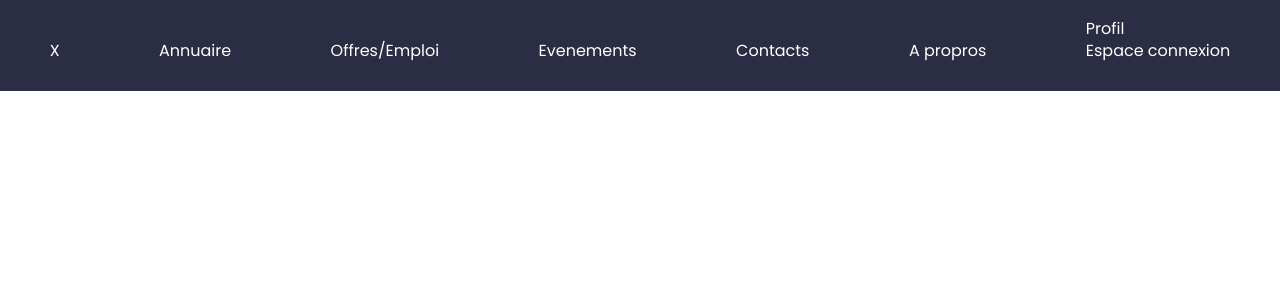
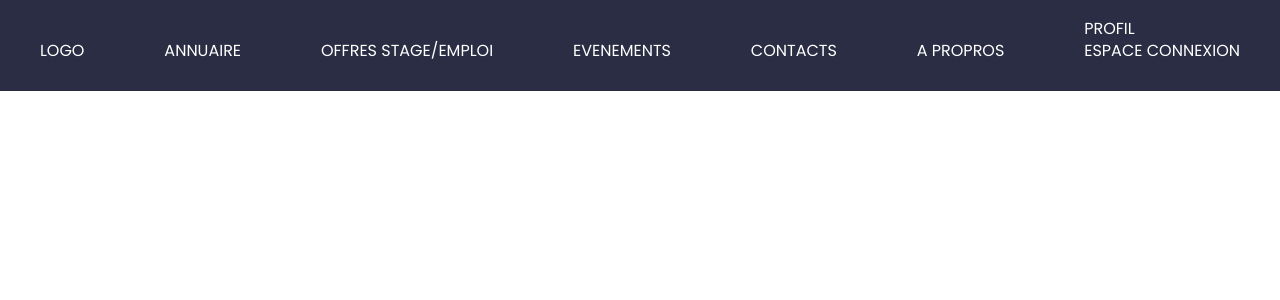
Before and after one commit to foreach-academy/Alumni_Frontend, a React (Create React App) app: page / in a window 1280 px wide. Shown: the top 300 px of the page. Built offline with nearby package versions, Linux system fonts and the light colour scheme.

Commit message:
ADD position fixed sur la navbar et modification des liens en majuscule.

```diff
--- a/src/Components/NavBar.jsx
+++ b/src/Components/NavBar.jsx
@@ -2,20 +2,22 @@ import '../Styles/NavBar.css'
 
 const NavBar = () => {
     return (
-
+       <>
         <div className='navbar_block'>
 
-                <p>X</p>
-                <p className='navigation_navbar'>Annuaire</p>
-                <p className='navigation_navbar'>Offres/Emploi</p>
-                <p className='navigation_navbar'>Evenements</p>
-                <p className='navigation_navbar'>Contacts</p>
-                <p className='navigation_navbar'>A propros</p>
-                <div>
-                <p className='navigation_navbar'>Profil</p>
-                <p className='navigation_navbar'>Espace connexion</p>
-                </div>
+            <p>LOGO</p>
+            <p className='navigation_navbar'>ANNUAIRE</p>
+            <p className='navigation_navbar'>OFFRES STAGE/EMPLOI</p>
+            <p className='navigation_navbar'>EVENEMENTS</p>
+            <p className='navigation_navbar'>CONTACTS</p>
+            <p className='navigation_navbar'>A PROPROS</p>
+            <div>
+                <p className='navigation_navbar'>PROFIL</p>
+                <p className='navigation_navbar'>ESPACE CONNEXION</p>
+            </div>
         </div>
+
+        </>
     )
 }
 
--- a/src/Styles/NavBar.css
+++ b/src/Styles/NavBar.css
@@ -13,6 +13,8 @@
     padding-bottom: 20px;
     color:rgb(255, 255, 255) ;
     font-family: poppins-regular;
+    position: fixed;
+    width: 100%;
 }
 
 .navigation_navbar:hover{
```
